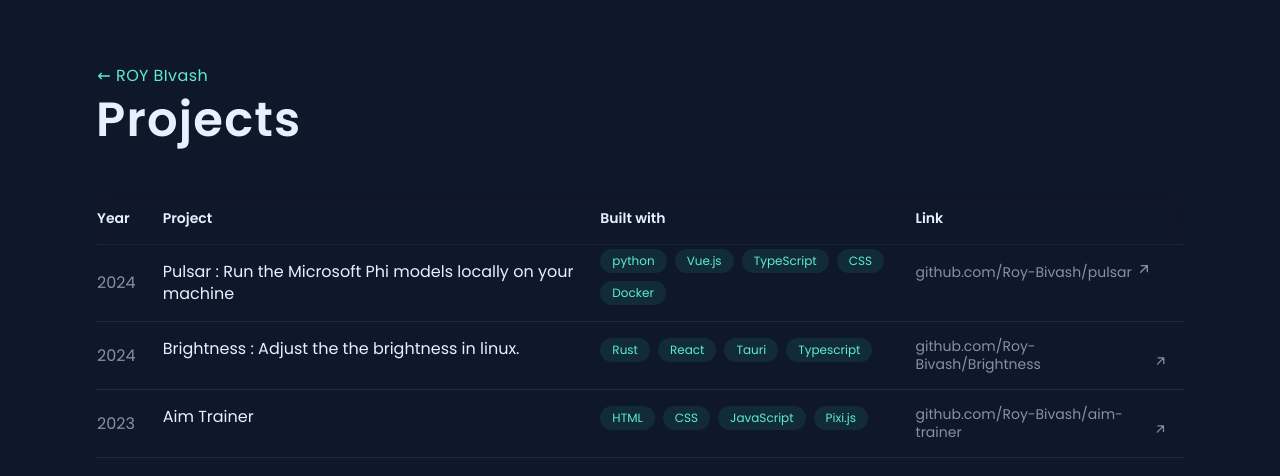
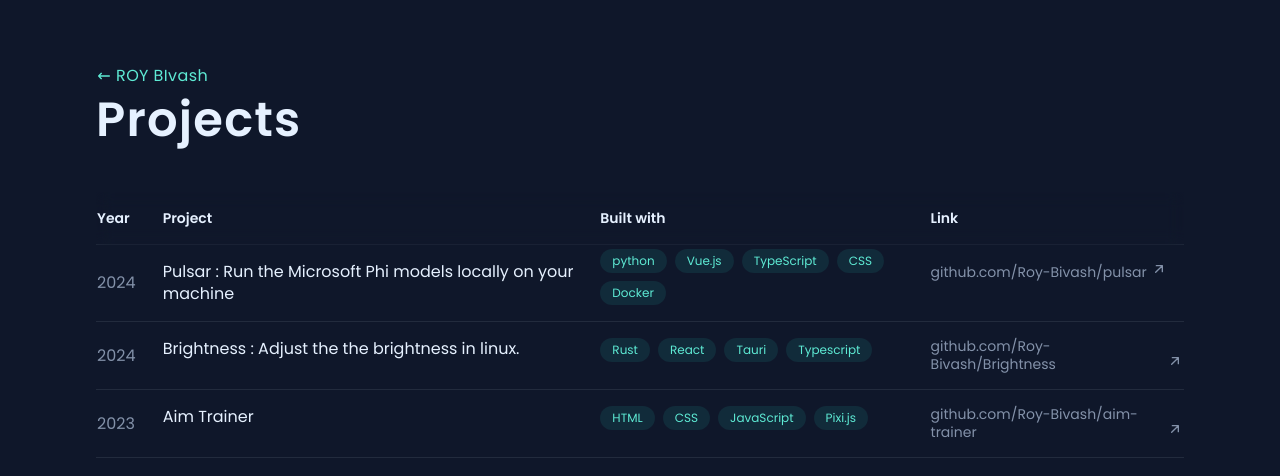
Before and after one commit to Roy-Bivash/portfolio, a React (Vite) app: page /archive in a window 1280 px wide. Shown: the top 476 px of the page. Built offline with nearby package versions, Linux system fonts and the light colour scheme.

Commit message:
fix: arrow size correction

```diff
--- a/src/pages/archive/Archive.tsx
+++ b/src/pages/archive/Archive.tsx
@@ -65,7 +65,7 @@ export default function Archive(){
                         <th className="py-4 pr-8 text-sm font-semibold text-text">Year</th>
                         <th className="py-4 pr-8 text-sm font-semibold text-text">Project</th>
                         <th className="hidden py-4 pr-8 text-sm font-semibold text-text lg:table-cell">Built with</th>
-                        <th className="hidden py-4 pr-8 text-sm font-semibold text-text md:table-cell">Link</th>
+                        <th className="hidden py-4 pr-8 pl-4 text-sm font-semibold text-text md:table-cell">Link</th>
                     </tr>
                 </thead>
                 <tbody>
@@ -77,15 +77,17 @@ export default function Archive(){
                             <td className="py-4 pr-4 align-top font-normal leading-snug text-text">
                                 <span className="hidden md:block">{el.project}</span>
                                 <div className="md:hidden">
-                                    <a href={el.link?.href} className="flex items-end gap-1">
+                                    <a href={el.link?.href} target="_blank" className="flex items-end gap-1">
                                         <span>{el.project}</span>
-                                        <svg className="transition h-4 w-4 mb-1" viewBox="0 0 24 24" fill="none" xmlns="http://www.w3.org/2000/svg">
+                                        <span>
+                                            <svg className="h-4 w-4 mb-1" viewBox="0 0 24 24" fill="none" xmlns="http://www.w3.org/2000/svg">
                                                 <g id="SVGRepo_bgCarrier" strokeWidth="0"></g>
                                                 <g id="SVGRepo_tracerCarrier" strokeLinecap="round" strokeLinejoin="round"></g>
                                                 <g id="SVGRepo_iconCarrier">
                                                     <path d="M7 17L17 7M17 7H8M17 7V16" stroke="currentColor" strokeWidth="2" strokeLinecap="round" strokeLinejoin="round"></path>
                                                 </g>
                                             </svg>
+                                        </span>
                                     </a>
                                 </div>
                             </td>
@@ -96,10 +98,11 @@ export default function Archive(){
                                     ))}
                                 </ul>
                             </td>
-                            <td className="py-4 pr-4 align-top hidden md:table-cell">
+                            <td className="py-4 pl-4 align-top hidden md:table-cell">
                                 {el.link && (
-                                    <a href={el.link.href} className="group text-sm font-normal leading-tight text-textDescription hover:text-teal-300 flex items-end gap-1">
+                                    <a href={el.link.href} target="_blank" className="group text-sm font-normal leading-tight text-textDescription hover:text-teal-300 flex items-end gap-1">
                                         <span>{el.link.display}</span>
+                                        <span>
                                             <svg className="transition h-4 w-4 mb-1 group-hover:translate-x-1 group-hover:-translate-y-1" viewBox="0 0 24 24" fill="none" xmlns="http://www.w3.org/2000/svg">
                                                 <g id="SVGRepo_bgCarrier" strokeWidth="0"></g>
                                                 <g id="SVGRepo_tracerCarrier" strokeLinecap="round" strokeLinejoin="round"></g>
@@ -107,6 +110,7 @@ export default function Archive(){
                                                     <path d="M7 17L17 7M17 7H8M17 7V16" stroke="currentColor" strokeWidth="2" strokeLinecap="round" strokeLinejoin="round"></path>
                                                 </g>
                                             </svg>
+                                        </span>
                                     </a>
                                 )}
                             </td>
```
Lines whose indentation alone changed are shown as unchanged.
